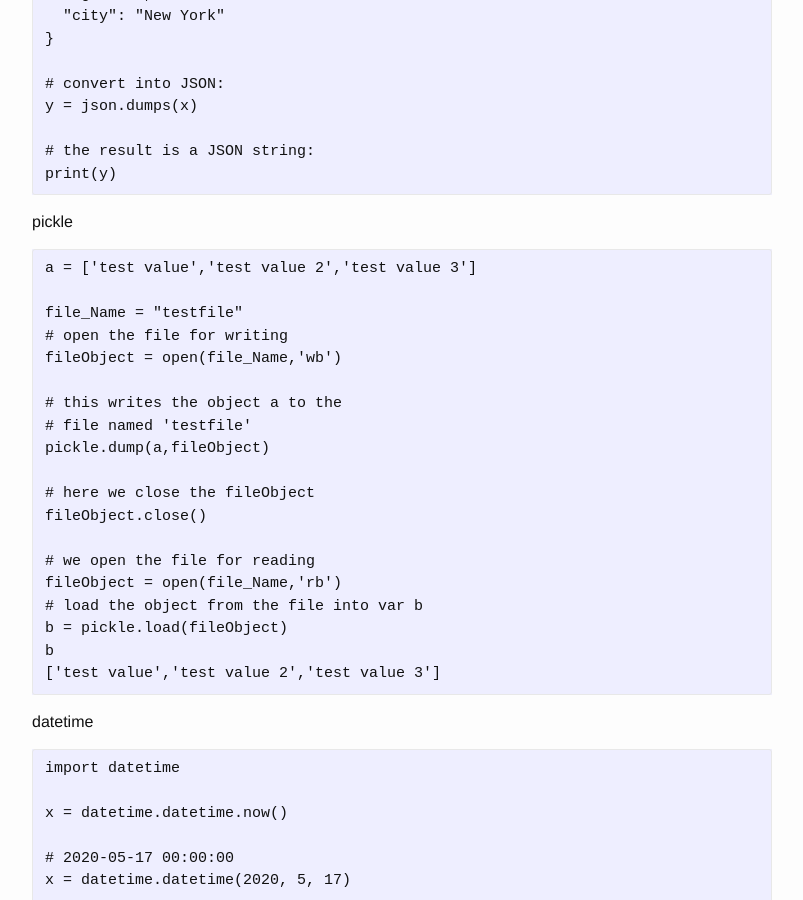
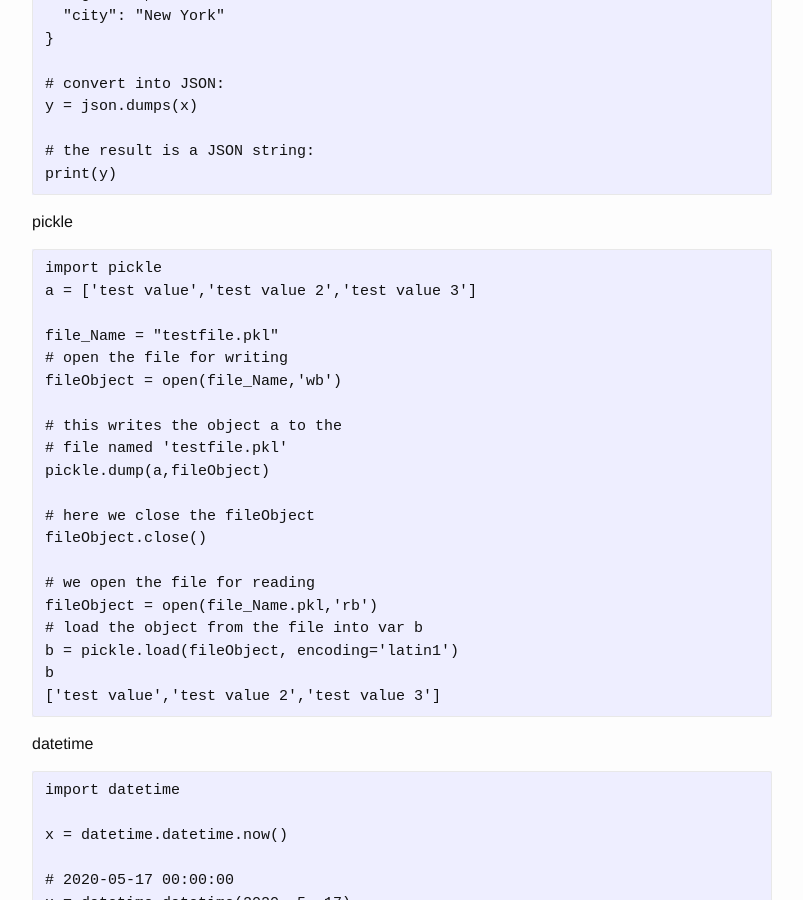
Before and after one commit to josephstalin117/josephstalin117.github.io, a Jekyll site: the page built from _posts/2017-08-10-python.markdown, in a window 1280 px wide and 900 px high, scrolled down 13040 px. Shown: the whole window, without its empty margins (238-1041 px from the left). Built offline with Jekyll 4.4.1, drawn with Linux system fonts in a browser that asks for light colours.

Commit message:
update python pickle

````diff
--- a/_posts/2017-08-10-python.markdown
+++ b/_posts/2017-08-10-python.markdown
@@ -617,23 +617,24 @@ print(y)
 
 pickle
 ```
+import pickle
 a = ['test value','test value 2','test value 3']
 
-file_Name = "testfile"
+file_Name = "testfile.pkl"
 # open the file for writing
 fileObject = open(file_Name,'wb')
 
 # this writes the object a to the
-# file named 'testfile'
+# file named 'testfile.pkl'
 pickle.dump(a,fileObject)
 
 # here we close the fileObject
 fileObject.close()
 
 # we open the file for reading
-fileObject = open(file_Name,'rb')
+fileObject = open(file_Name.pkl,'rb')
 # load the object from the file into var b
-b = pickle.load(fileObject)
+b = pickle.load(fileObject, encoding='latin1')
 b
 ['test value','test value 2','test value 3']
 ```
````
